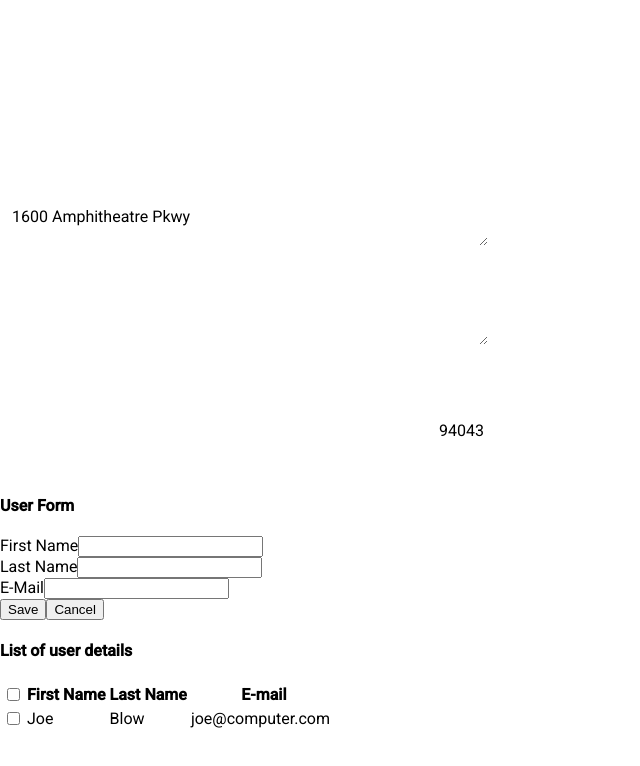
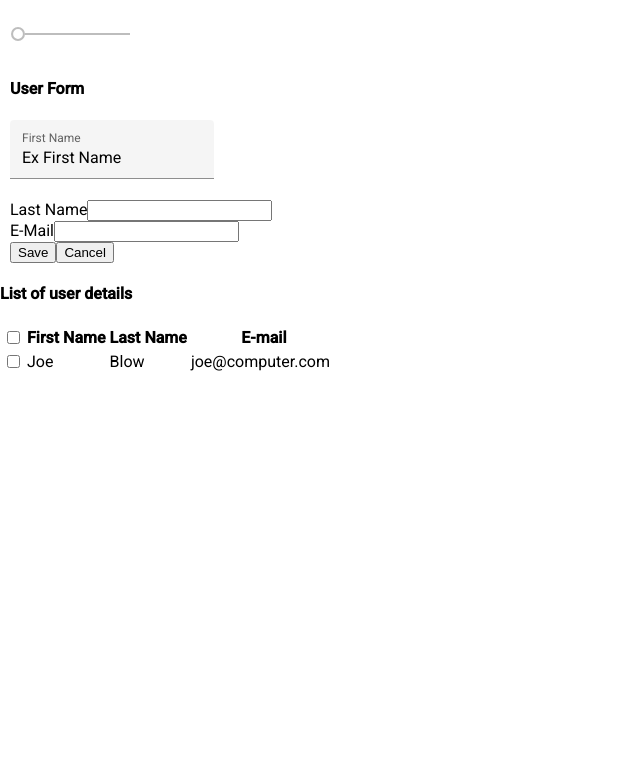
Before and after one commit to FoxGeoff/TestFormAngularRev1, an Angular app: page / in a window 1280 px wide. Shown: the top 766 px of the page, without its empty margins (0-640 px from the left). Built offline with nearby package versions, Linux system fonts and the light colour scheme.

Commit message:
Add Angular flex layout NOTE in material module use import: [], export: []

```diff
--- a/angular.json
+++ b/angular.json
@@ -27,7 +27,7 @@
               "src/assets"
             ],
             "styles": [
-              "./node_modules/@angular/material/prebuilt-themes/purple-green.css",
+              "./node_modules/@angular/material/prebuilt-themes/indigo-pink.css",
               "src/styles.css"
             ],
             "scripts": []
--- a/package.json
+++ b/package.json
@@ -16,6 +16,7 @@
     "@angular/common": "~11.2.7",
     "@angular/compiler": "~11.2.7",
     "@angular/core": "~11.2.7",
+    "@angular/flex-layout": "^12.0.0-beta.34",
     "@angular/forms": "~11.2.7",
     "@angular/material": "^11.2.13",
     "@angular/platform-browser": "~11.2.7",
--- a/src/app/app.component.html
+++ b/src/app/app.component.html
@@ -1,76 +1,18 @@
-<form class="example-form">
-  <mat-form-field class="example-full-width" appearance="fill">
-    <mat-label>Company (disabled)</mat-label>
-    <input matInput disabled value="Google" />
-  </mat-form-field>
+<div class="container" style="margin: 10px">
+  <mat-slider min="1" max="100" step="1" value="1"></mat-slider>
 
-  <table class="example-full-width" cellspacing="0">
-    <tr>
-      <td>
-        <mat-form-field class="example-full-width" appearance="fill">
-          <mat-label>First name</mat-label>
-          <input matInput />
-        </mat-form-field>
-      </td>
-      <td>
-        <mat-form-field class="example-full-width" appearance="fill">
-          <mat-label>Long Last Name That Will Be Truncated</mat-label>
-          <input matInput />
-        </mat-form-field>
-      </td>
-    </tr>
-  </table>
-
-  <p>
-    <mat-form-field class="example-full-width" appearance="fill">
-      <mat-label>Address</mat-label>
-      <textarea matInput placeholder="Ex. 100 Main St">
-1600 Amphitheatre Pkwy</textarea
-      >
+  <h4>User Form</h4>
+  <div class="example-form">
+    <!-- user form -->
+    <mat-form-field appearance="fill">
+      <mat-label>First Name</mat-label>
+      <input
+        matInput
+        [(ngModel)]="firstName"
+        name="firstName"
+        placeholder="first name..."
+      />
     </mat-form-field>
-    <mat-form-field class="example-full-width" appearance="fill">
-      <mat-label>Address 2</mat-label>
-      <textarea matInput></textarea>
-    </mat-form-field>
-  </p>
-
-  <table class="example-full-width" cellspacing="0">
-    <tr>
-      <td>
-        <mat-form-field class="example-full-width" appearance="fill">
-          <mat-label>City</mat-label>
-          <input matInput placeholder="Ex. San Francisco" />
-        </mat-form-field>
-      </td>
-      <td>
-        <mat-form-field class="example-full-width" appearance="fill">
-          <mat-label>State</mat-label>
-          <input matInput placeholder="Ex. California" />
-        </mat-form-field>
-      </td>
-      <td>
-        <mat-form-field class="example-full-width" appearance="fill">
-          <mat-label>Postal Code</mat-label>
-          <input
-            matInput
-            #postalCode
-            maxlength="5"
-            placeholder="Ex. 94105"
-            value="94043"
-          />
-          <mat-hint align="end">{{ postalCode.value.length }} / 5</mat-hint>
-        </mat-form-field>
-      </td>
-    </tr>
-  </table>
-</form>
-
-<div>
-  <!-- user form -->
-  <h4>User Form</h4>
-  <div>
-    <label>First Name</label>
-    <input type="text" id="firstName" />
   </div>
   <div>
     <label>Last Name</label>
--- a/src/app/app.component.ts
+++ b/src/app/app.component.ts
@@ -7,4 +7,9 @@ import { Component } from '@angular/core';
 })
 export class AppComponent {
   title = 'TestFormAngularRev1';
+  firstName = 'Ex First Name';
+
+  constructor() {
+
+  }
 }
--- a/src/app/app.module.ts
+++ b/src/app/app.module.ts
@@ -5,6 +5,7 @@ import { AppComponent } from './app.component';
 import { BrowserAnimationsModule } from '@angular/platform-browser/animations';
 import { FormsModule } from '@angular/forms';
 import { MaterialModule } from './material.module';
+import { FlexLayoutModule } from '@angular/flex-layout';
 
 
 @NgModule({
@@ -15,7 +16,8 @@ import { MaterialModule } from './material.module';
     BrowserModule,
     BrowserAnimationsModule,
     FormsModule,
-    MaterialModule
+    MaterialModule,
+    FlexLayoutModule
   ],
   providers: [],
   bootstrap: [AppComponent]
```
Also changed, not shown: src/app/material.module.ts (+24 -2 lines), src/app/app.component.css (line endings or trailing spaces), 2 other files (tests, documents, lock files or other folders).
